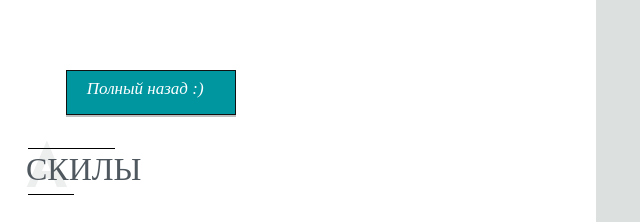
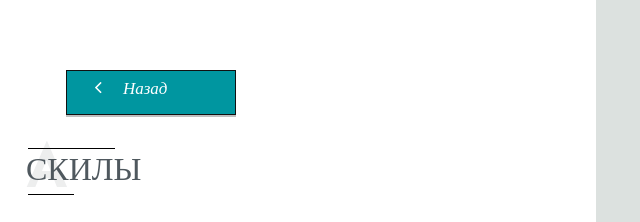
Before and after one commit to bashir-site/portfolioo, a plain HTML site: page index.html in a window 1280 px wide. Both pictures are taken after a click on the element "Скилы". Shown: the top 222 px of the page, 629-1269 px from the left. Drawn offline with nearby package versions, Linux system fonts and the light colour scheme.

Commit message:
Update index.html

```diff
--- a/index.html
+++ b/index.html
@@ -63,7 +63,7 @@
                     </div>
 
                     <div class="col-md-6 right" id="about_right">
-                        <a href="#index" class="btn btn-rabbit back"> <i class="fa fa-angle-left" aria-hidden="true"></i> Полный назад :) </a>
+                        <a href="#index" class="btn btn-rabbit back"> <i class="fa fa-angle-left" aria-hidden="true"></i> Назад </a>
                         <div id="watermark">
                             <h2 class="page-title" text-center>Скилы</h2>
                             <div class="marker">a</div>
@@ -95,7 +95,7 @@
                     </div>
 
                     <div class="col-md-6 right" id="contact_right">
-                        <a href="#index" class="btn btn-rabbit back"> <i class="fa fa-angle-left" aria-hidden="true"></i> Полный назад :) </a>
+                        <a href="#index" class="btn btn-rabbit back"> <i class="fa fa-angle-left" aria-hidden="true"></i> Назад </a>
                         <div id="watermark">
                             <h2 class="page-title" text-center>Связаться</h2>
                             <div class="marker">c</div>
```
